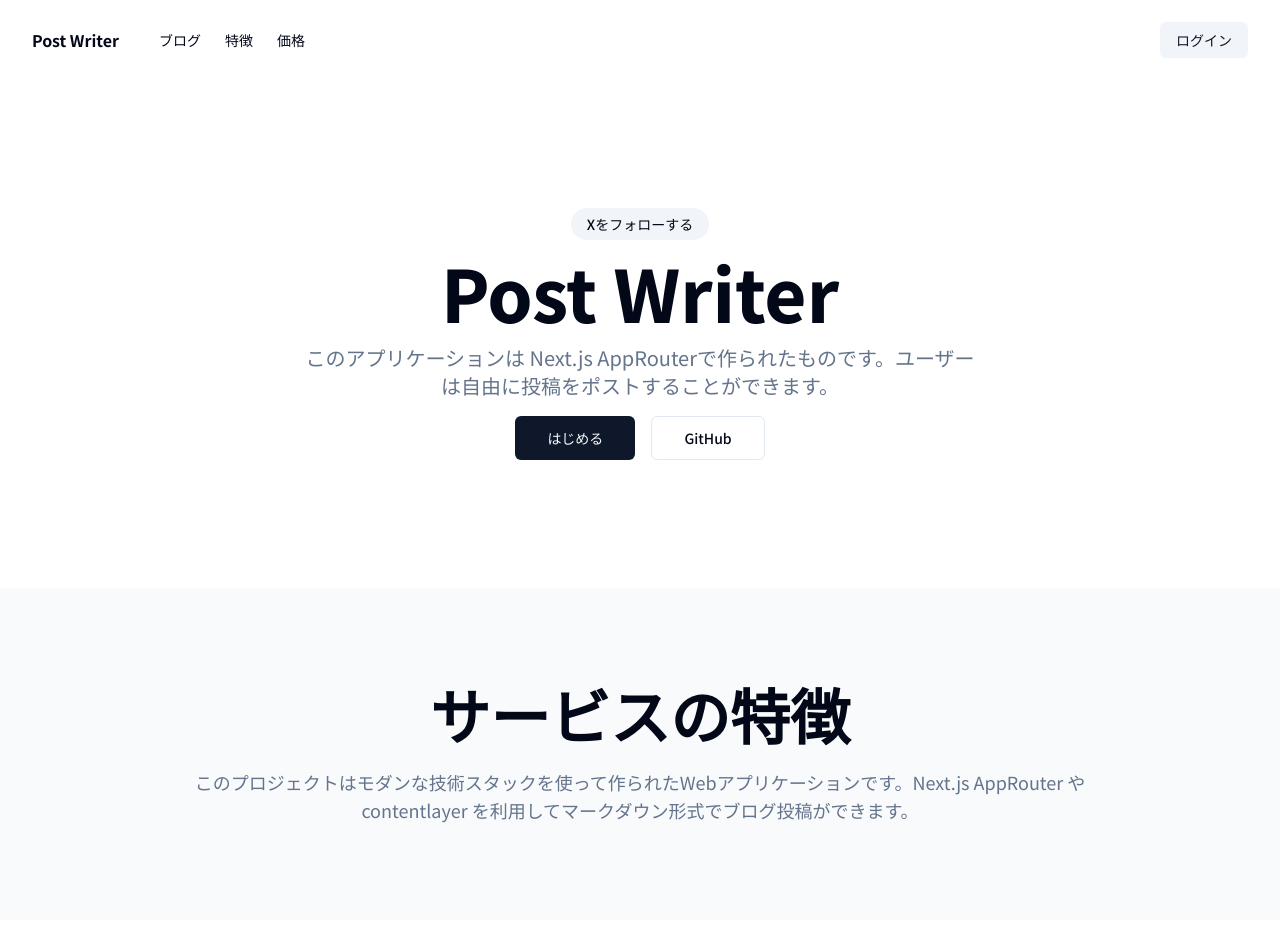
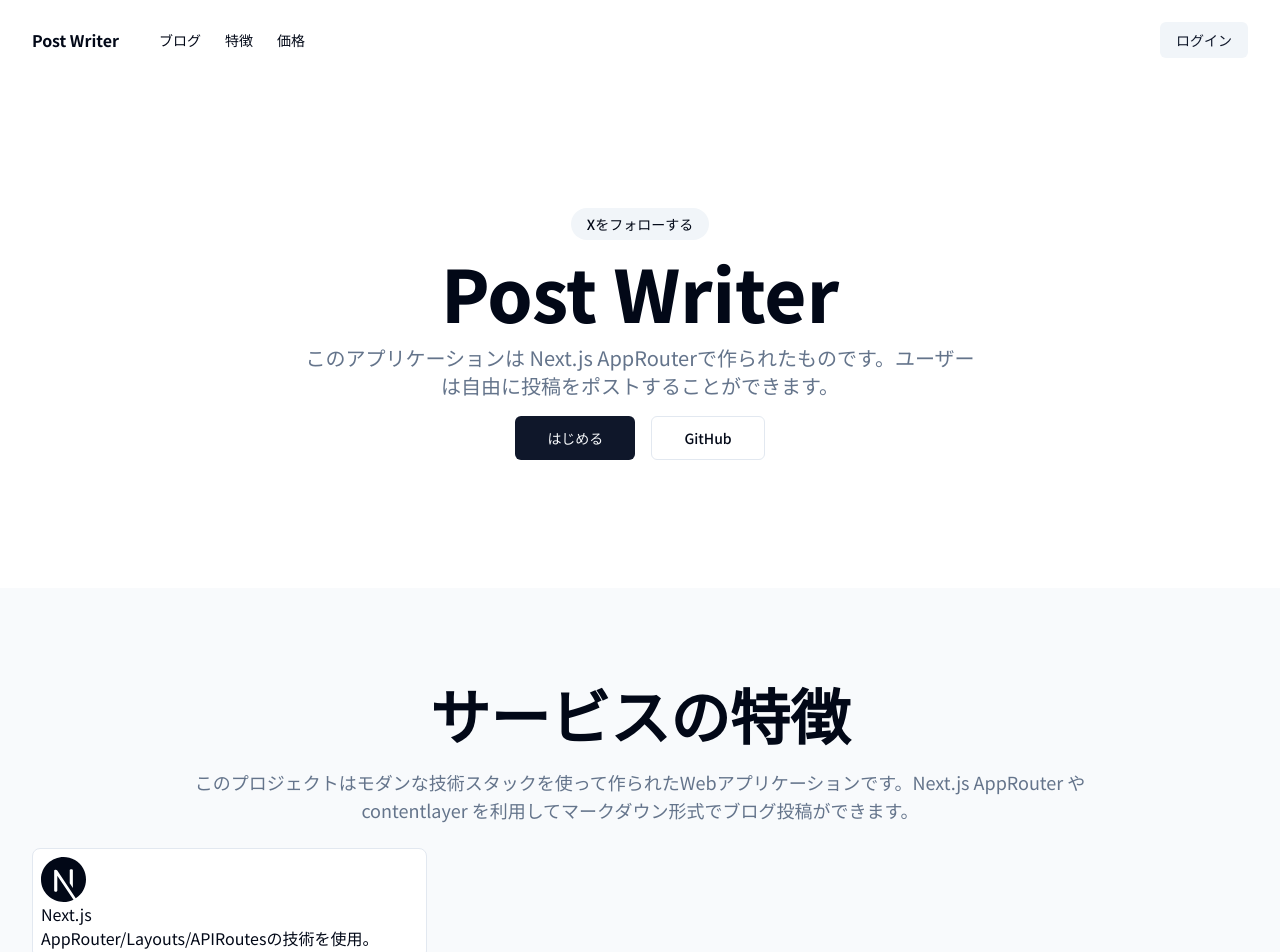
Before and after one commit to thiger7/post-writer-app, a Next.js app: page / in a window 1280 px wide. Shown: the top 952 px of the page. Before the commit the page ends 920 px from the top, so only its background shows below. Built offline with nearby package versions, Linux system fonts and the light colour scheme.

Commit message:
技術スタック説明一覧を作成

```diff
--- a/app/(marketing)/page.tsx
+++ b/app/(marketing)/page.tsx
@@ -44,7 +44,7 @@ export default function IndexPage() {
 
       <section
         id="features"
-        className="container py-8 md:py-12 lg:py-24 bg-slate-50"
+        className="container py-8 md:py-12 lg:py-24 bg-slate-50 space-y-6"
       >
         <div className="text-center space-y-6 max-w-[58rem] mx-auto">
           <h2 className="font-extrabold text-3xl md:text-6xl">
@@ -56,6 +56,28 @@ export default function IndexPage() {
             を利用してマークダウン形式でブログ投稿ができます。
           </p>
         </div>
+
+        <div className="mx-auto grid sm:grid-cols-2 md:grid-cols-3 gap-4">
+          <div className="bg-background border p-2 rounded-lg">
+            <div>
+              <svg
+                xmlns="http://www.w3.org/2000/svg"
+                width="45"
+                height="45"
+                viewBox="0 0 512 512"
+              >
+                <path
+                  fill="currentColor"
+                  d="M386.399 35.508C217.06-64.061 1.885 57.55.012 253.882c-1.828 191.716 201.063 315.545 370.02 231.163L185.56 213.636v167.997c0 18.614-35.619 18.614-35.619 0V156.421c0-14.776 27.448-15.989 35.226-3.145L395.43 470.572c157.95-101.737 155.817-338.136-9.031-435.064zm-23.756 317.939L326.91 298.87V149.458c0-13.932 35.732-13.932 35.732 0v203.989z"
+                />
+              </svg>
+              <div>
+                <h3>Next.js</h3>
+                <p>AppRouter/Layouts/APIRoutesの技術を使用。</p>
+              </div>
+            </div>
+          </div>
+        </div>
       </section>
     </>
   );
```
